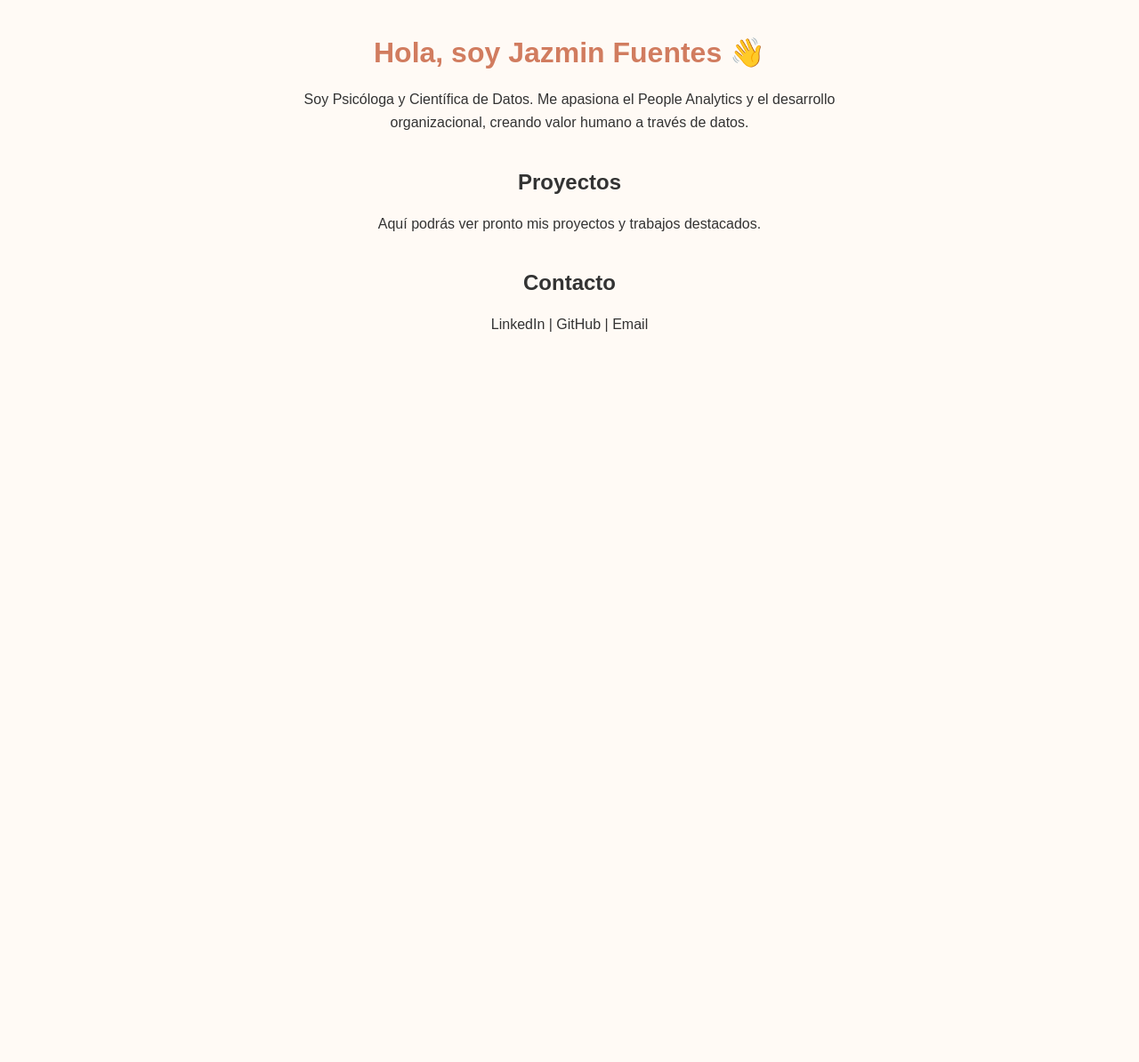
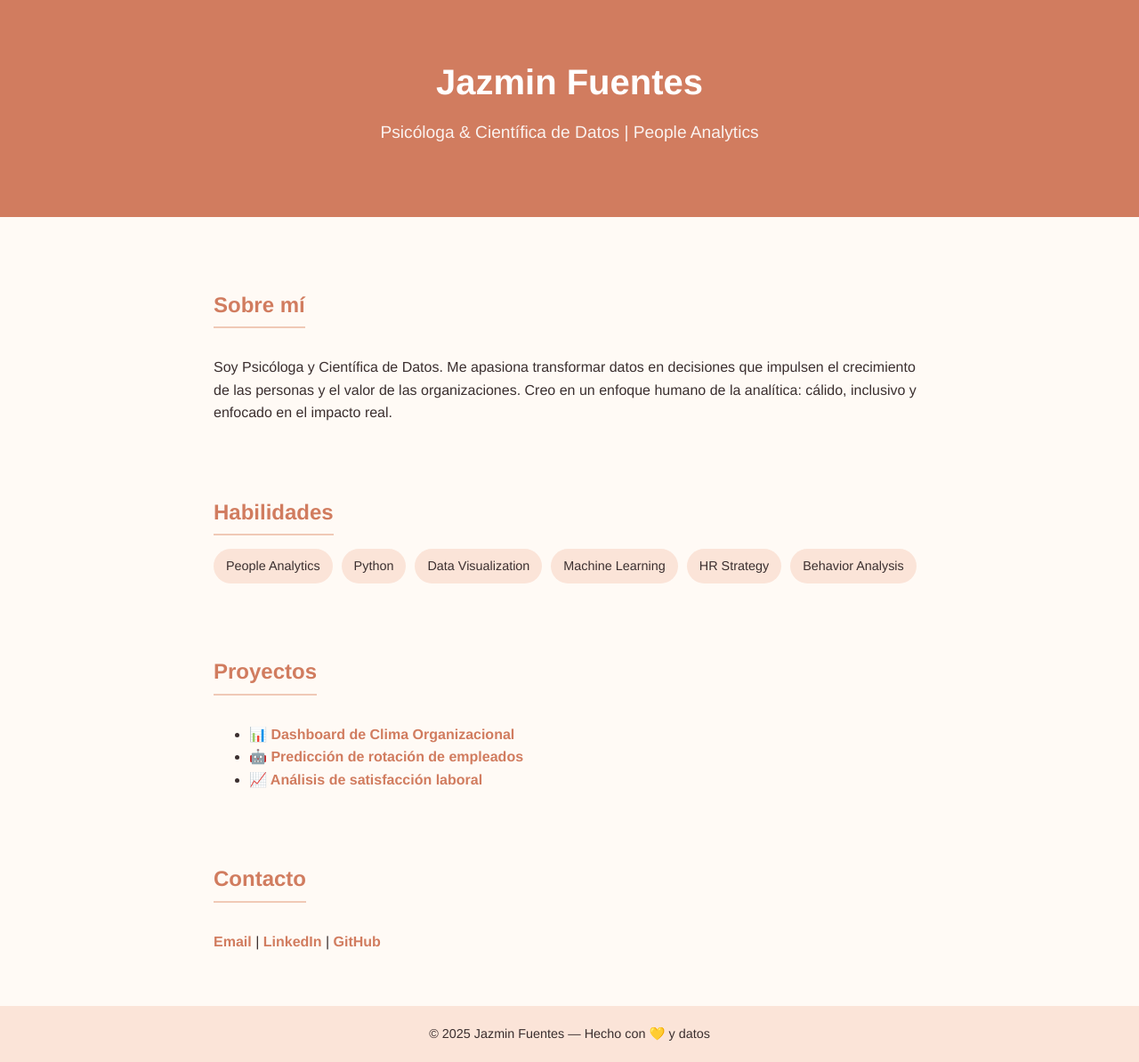
Before and after one commit to fuentjaz/fuentjaz.github.io, a plain HTML site: page index.html in a window 1280 px wide. Shown: the whole page at 89% size. Before the commit the page ends 800 px from the top, so only its background shows below. Drawn offline with Linux system fonts and the light colour scheme.

Commit message:
Update index.html
Añadir personalización y colores

```diff
--- a/index.html
+++ b/index.html
@@ -3,32 +3,126 @@
 <head>
   <meta charset="UTF-8">
   <meta name="viewport" content="width=device-width, initial-scale=1.0">
-  <title>Jazmin Fuentes</title>
+  <title>Jazmin Fuentes | People Analytics</title>
   <style>
+    /* ---- Estilos base ---- */
     body {
-      font-family: Arial, sans-serif;
+      font-family: 'Helvetica Neue', Arial, sans-serif;
+      margin: 0;
+      padding: 0;
       background-color: #fffaf5;
-      color: #333;
-      margin: 40px;
+      color: #3b2f2f;
+      line-height: 1.6;
+    }
+    header {
+      background: #d17c5f;
+      color: white;
+      padding: 60px 20px;
       text-align: center;
     }
-    h1 { color: #d17c5f; }
-    p { max-width: 600px; margin: auto; line-height: 1.6; }
-    .section { margin-top: 40px; }
+    header h1 {
+      margin: 0;
+      font-size: 2.5em;
+    }
+    header p {
+      margin-top: 10px;
+      font-size: 1.2em;
+      opacity: 0.9;
+    }
+    section {
+      max-width: 800px;
+      margin: 60px auto;
+      padding: 0 20px;
+    }
+    h2 {
+      color: #d17c5f;
+      margin-bottom: 15px;
+      border-bottom: 2px solid #f0c9b6;
+      display: inline-block;
+      padding-bottom: 5px;
+    }
+    .skills-list {
+      display: flex;
+      flex-wrap: wrap;
+      gap: 10px;
+    }
+    .skill {
+      background: #fbe4d8;
+      padding: 8px 14px;
+      border-radius: 20px;
+      font-size: 0.9em;
+    }
+    footer {
+      text-align: center;
+      background: #fbe4d8;
+      padding: 20px;
+      margin-top: 60px;
+      font-size: 0.9em;
+    }
+    a {
+      color: #d17c5f;
+      text-decoration: none;
+      font-weight: bold;
+    }
+    a:hover {
+      text-decoration: underline;
+    }
   </style>
 </head>
 <body>
-  <h1>Hola, soy Jazmin Fuentes 👋</h1>
-  <p>Soy Psicóloga y Científica de Datos. Me apasiona el People Analytics y el desarrollo organizacional, creando valor humano a través de datos.</p>
+  <!-- Encabezado -->
+  <header>
+    <h1>Jazmin Fuentes</h1>
+    <p>Psicóloga & Científica de Datos | People Analytics</p>
+  </header>
 
-  <div class="section">
+  <!-- Sobre mí -->
+  <section>
+    <h2>Sobre mí</h2>
+    <p>
+      Soy Psicóloga y Científica de Datos. Me apasiona transformar datos en
+      decisiones que impulsen el crecimiento de las personas y el valor de las
+      organizaciones. Creo en un enfoque humano de la analítica: cálido,
+      inclusivo y enfocado en el impacto real.
+    </p>
+  </section>
+
+  <!-- Habilidades -->
+  <section>
+    <h2>Habilidades</h2>
+    <div class="skills-list">
+      <div class="skill">People Analytics</div>
+      <div class="skill">Python</div>
+      <div class="skill">Data Visualization</div>
+      <div class="skill">Machine Learning</div>
+      <div class="skill">HR Strategy</div>
+      <div class="skill">Behavior Analysis</div>
+    </div>
+  </section>
+
+  <!-- Proyectos -->
+  <section>
     <h2>Proyectos</h2>
-    <p>Aquí podrás ver pronto mis proyectos y trabajos destacados.</p>
-  </div>
+    <ul>
+      <li><a href="#">📊 Dashboard de Clima Organizacional</a></li>
+      <li><a href="#">🤖 Predicción de rotación de empleados</a></li>
+      <li><a href="#">📈 Análisis de satisfacción laboral</a></li>
+    </ul>
+  </section>
 
-  <div class="section">
+  <!-- Contacto -->
+  <section>
     <h2>Contacto</h2>
-    <p>LinkedIn | GitHub | Email</p>
-  </div>
+    <p>
+      <a href="mailto:fuentessantiagojazmin@gmail.com">Email</a> |
+      <a href="https://linkedin.com/in/fuentjaz">LinkedIn</a> |
+      <a href="https://github.com/fuentjaz">GitHub</a>
+    </p>
+  </section>
+
+  <!-- Footer -->
+  <footer>
+    © 2025 Jazmin Fuentes — Hecho con 💛 y datos
+  </footer>
 </body>
 </html>
```
